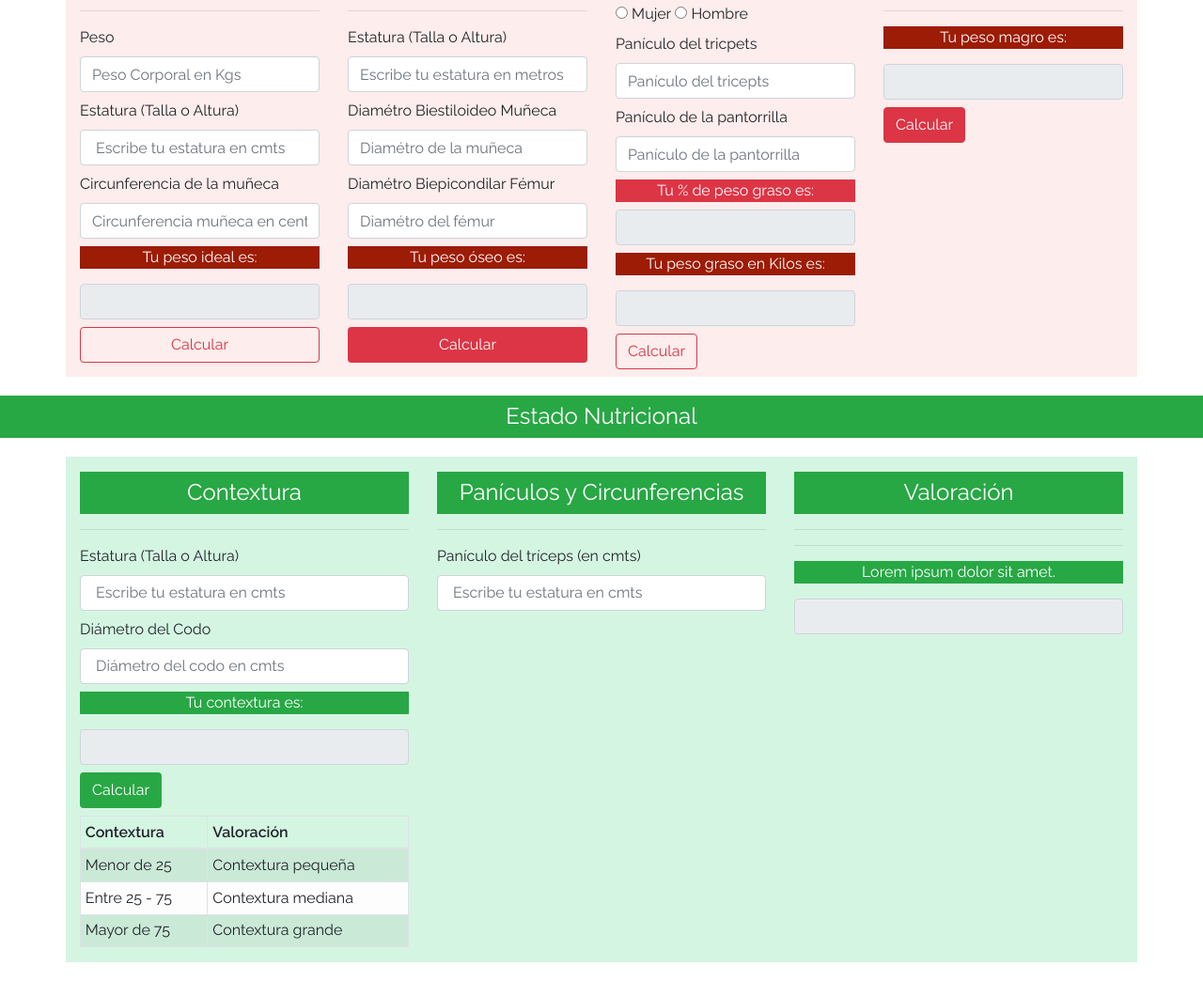
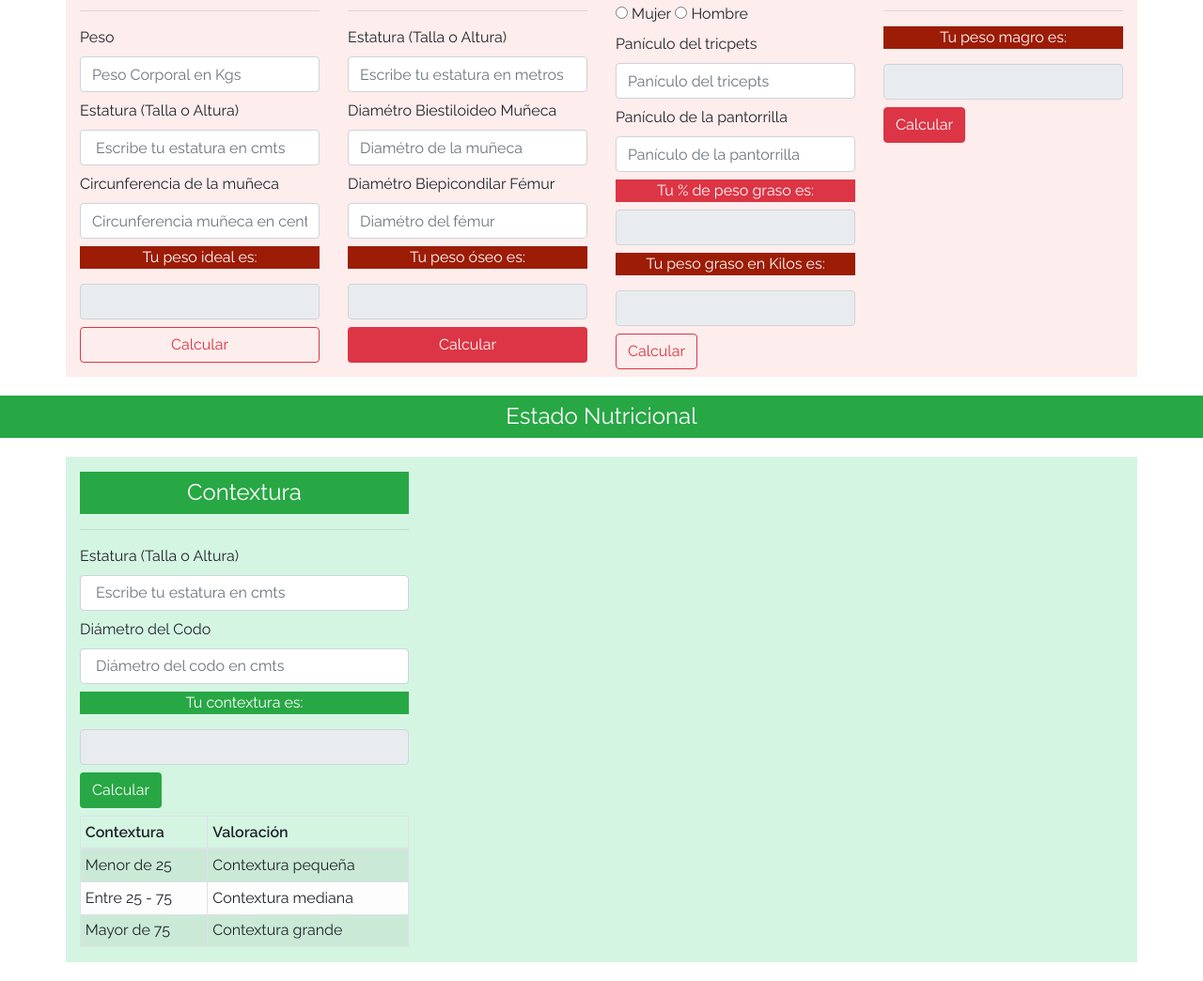
Before and after one commit to alfredonpb/Valoraciones-antropom-tricas, a plain HTML site: page index.html in a window 1280 px wide. Shown: the part 1119-2163 px from the top of the page at 94% size. Drawn offline with nearby package versions, Linux system fonts and the light colour scheme.

Commit message:
Update index.html
Delete two columns of Estado Nutricional

```diff
--- a/index.html
+++ b/index.html
@@ -385,7 +385,7 @@ background: #D6EAF8;
 
 		</div>
 
-		<div class="col-md-4 col-xl-4">
+<!-- 		<div class="col-md-4 col-xl-4">
 			<p class="px-2 py-2 mt-3 h4 bg-success text-white text-center">Panículos y Circunferencias </p>
 			<hr>
 			<div class="for-group mb-2">
@@ -393,16 +393,15 @@ background: #D6EAF8;
 				<input type="text"  id="triceptNutricional" class="form-control" placeholder=" Escribe tu estatura en cmts" name="estatura">
 			</div>
 		</div>
+		 -->
 
-
-		<div class="col-md-4 col-xl-4">
-					<p class="px-2 py-2 mt-3 h4 bg-success text-white text-center">Valoración</p>
-					<hr><hr>
-					<p class="text-center text-white bg-success">Lorem ipsum dolor sit amet.</p>
-					<input type="text"  id="mb"  class="form-control mb-2" readonly="">
-				</div>
+<!-- 			<div class="col-md-4 col-xl-4">
+				<p class="px-2 py-2 mt-3 h4 bg-success text-white text-center">Valoración</p>
+				<hr><hr>
+				<p class="text-center text-white bg-success">Lorem ipsum dolor sit amet.</p>
+				<input type="text"  id="mb"  class="form-control mb-2" readonly="">
+			</div> -->
 		</div>
-
 	</div>
 </div>
 
```
